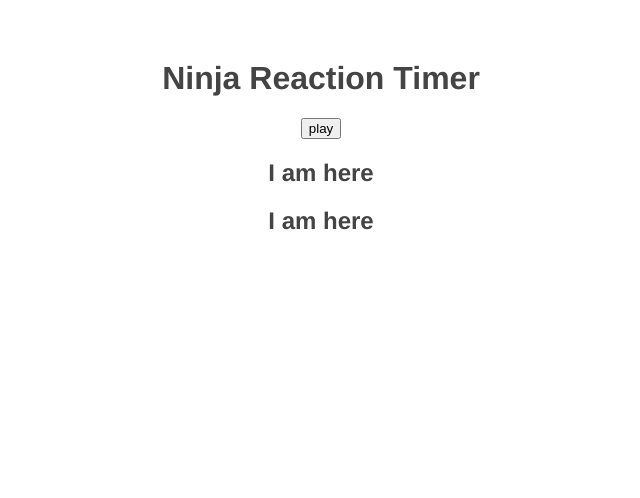
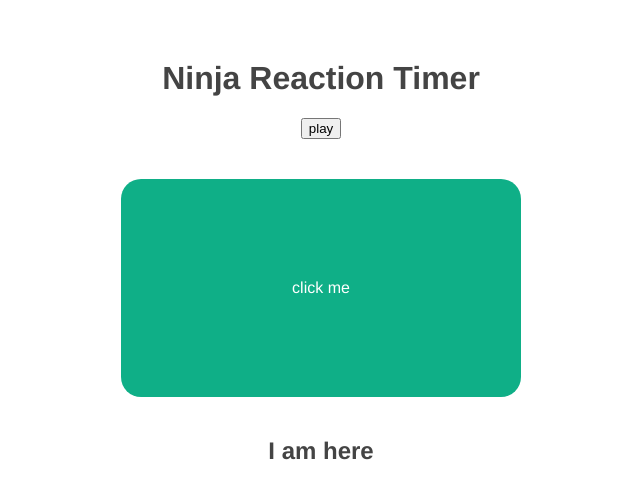
Before and after one commit to Lu-Smith/vue_reaction_timer, a Vue app: page / in a window 1280 px wide. Shown: the top 498 px of the page, without its empty margins (319-959 px from the left). Built offline with nearby package versions, Linux system fonts and the light colour scheme.

Commit message:
Updated Block.vue

```diff
--- a/src/components/Block.vue
+++ b/src/components/Block.vue
@@ -1,3 +1,23 @@
 <template>
-    <h2>I am here</h2>
+  <div class="block">
+    click me
+  </div>
 </template>
+
+<script>
+export default {
+props: ['delay']
+}
+</script>
+
+<style>
+.block {
+    width: 400px;
+    border-radius: 20px;
+    background: #0faf87;
+    color: white;
+    text-align: center;
+    padding: 100px 0;
+    margin: 40px auto;
+}
+</style>
```
